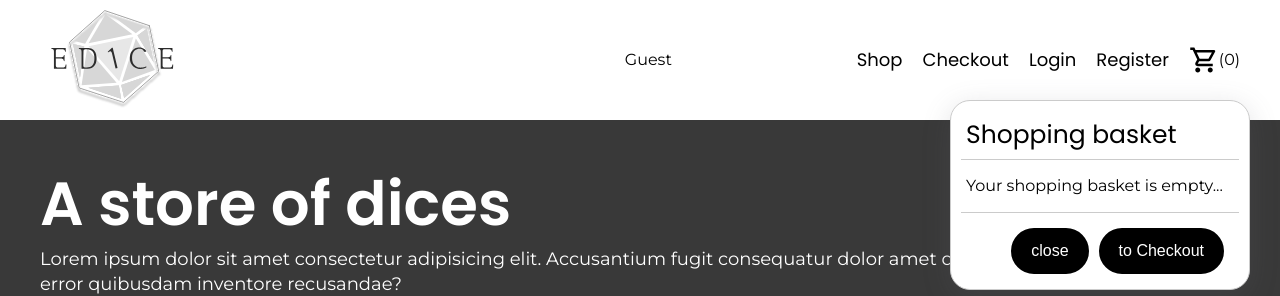
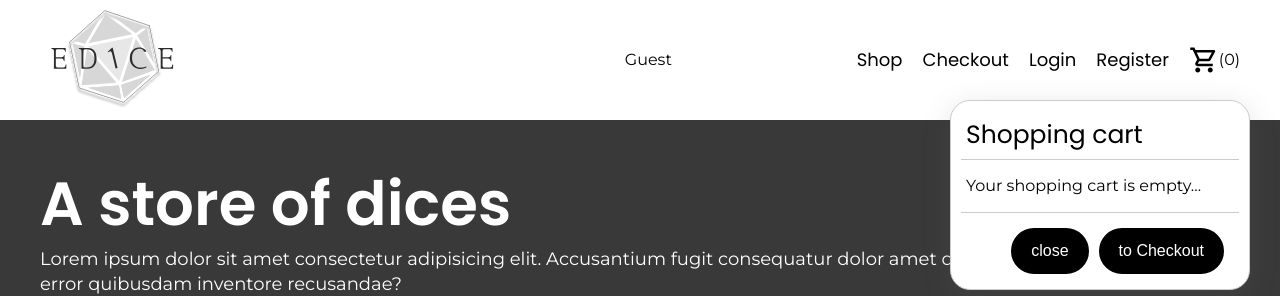
Before and after one commit to kajberg84/E-Dice, a React (Create React App) app: page / in a window 1280 px wide. Both pictures are taken after a click on the button 1203 px from the left and 59 px from the top of the page. Shown: the top 296 px of the page. Built offline with nearby package versions, Linux system fonts and the light colour scheme.

Commit message:
change basket to cart

```diff
--- a/src/App.js
+++ b/src/App.js
@@ -1,5 +1,5 @@
 import { Routing } from "./routes/Routing";
-import BasketProvider from "./context/BasketContext";
+import CartProvider from "./context/CartContext";
 import UserProvider from "./context/UserContext";
 //styles
 import "./styles/global.css";
@@ -7,9 +7,9 @@ function App() {
   return (
     <>
       <UserProvider>
-        <BasketProvider>
+        <CartProvider>
           <Routing />
-        </BasketProvider>
+        </CartProvider>
       </UserProvider>
     </>
   );
--- a/src/components/basket/Basket.jsx
+++ /dev/null
@@ -1,21 +0,0 @@
-import { useContext } from "react";
-import { BasketContext } from "../../context/BasketContext";
-import style from "./Basket.module.css";
-
-export const Basket = () => {
-  const { basket } = useContext(BasketContext);
-
-  return (
-    <div>
-      {basket.length <= 0 && <p>Your shopping basket is empty...</p>}
-      {basket.map((product) => (
-        <ul>
-          <li className={style.li_style} key={basket.index}>
-            <div>{product.title}</div>
-            <div>{product.price} $</div>
-          </li>
-        </ul>
-      ))}
-    </div>
-  );
-};
--- a/src/components/card/Card.jsx
+++ b/src/components/card/Card.jsx
@@ -1,13 +1,13 @@
 import { useState } from "react";
 import { ProductModal } from "../productmodal/ProductModal";
 import { useContext } from "react";
-import { BasketContext } from "../../context/BasketContext";
+import { CartContext } from "../../context/CartContext";
 // styles
 import styles from "./Card.module.css";
-import { Basket } from "../basket/Basket";
+import { Cart } from "../cart/Cart";
 
 export const Card = ({ product }) => {
-  const { basket, setBasket } = useContext(BasketContext);
+  const { cart, setCart } = useContext(CartContext);
   const [showModal, setShowModal] = useState(false);
   const handleModal = () => {
     setShowModal(true);
@@ -19,8 +19,8 @@ export const Card = ({ product }) => {
   };
 
   const addToCart = (product) => {
-    // setBasket([...basket, product]);
-    setBasket((prevState) => [...basket, product]);
+    // setCart([...cart, product]);
+    setCart((prevState) => [...cart, product]);
   };
 
   return (
--- /dev/null
+++ b/src/components/cart/Cart.jsx
@@ -0,0 +1,25 @@
+import { useContext } from "react";
+import { CartContext } from "../../context/CartContext";
+import style from "./Cart.module.css";
+
+export const Cart = () => {
+  const { cart } = useContext(CartContext);
+
+  const count = 2;
+
+  return (
+    <div>
+      {cart.length <= 0 && <p>Your shopping cart is empty...</p>}
+      <ul>
+        {cart.map((product) => (
+          <li className={style.li_style} key={cart.index}>
+            <span>
+              {count} {product.title}
+            </span>
+            <div>{product.price * count} $</div>
+          </li>
+        ))}
+      </ul>
+    </div>
+  );
+};
--- a/src/components/navbar/Navbar.jsx
+++ b/src/components/navbar/Navbar.jsx
@@ -4,10 +4,10 @@ import { RoutingPath } from "../../routes/RoutingPath";
 
 import { useContext, useState } from "react";
 import { UserContext } from "../../context/UserContext";
-import { BasketContext } from "../../context/BasketContext";
+import { CartContext } from "../../context/CartContext";
 import { Modal } from "../../utils/modal/Modal";
 import { removeLocalStorage } from "../../utils/localStorageHandler";
-import { Basket } from "../basket/Basket";
+import { Cart } from "../cart/Cart";
 
 // Styles
 import styles from "./Navbar.module.css";
@@ -23,7 +23,7 @@ export const Navbar = (props) => {
 
   const [modalVisible, setModalvisible] = useState(false);
 
-  const { basket } = useContext(BasketContext);
+  const { cart } = useContext(CartContext);
 
   const navigate = useNavigate();
 
@@ -87,13 +87,13 @@ export const Navbar = (props) => {
             alt="Icon for the cart"
           />
         </button>
-        <p> ({basket.length}) </p>
+        <p> ({cart.length}) </p>
       </nav>
       {modalVisible && (
         <Modal
           passedPosition={navPositionClicked}
-          title="Shopping basket"
-          content={<Basket />}
+          title="Shopping cart"
+          content={<Cart />}
           actions={
             <div>
               <button onClick={() => setModalvisible(false)}>close</button>
--- a/src/components/productmodal/ProductModal.jsx
+++ b/src/components/productmodal/ProductModal.jsx
@@ -1,17 +1,17 @@
 import ReactDOM from "react-dom";
 import icon from "../../assets/icons/x-circle.svg";
 import { useContext } from "react";
-import { BasketContext } from "../../context/BasketContext";
+import { CartContext } from "../../context/CartContext";
 
 // styles
 import styles from "./ProductModal.module.css";
 
 export const ProductModal = ({ product, closeModal }) => {
-  const { basket, setBasket } = useContext(BasketContext);
+  const { cart, setCart } = useContext(CartContext);
 
   const addToCart = (product) => {
-    // setBasket([...basket, product]);
-    setBasket((prevState) => [...basket, product]);
+    // setCart([...cart, product]);
+    setCart((prevState) => [...cart, product]);
   };
 
   return ReactDOM.createPortal(
--- a/src/context/BasketContext.jsx
+++ /dev/null
@@ -1,17 +0,0 @@
-import { createContext, useState } from "react";
-
-export const BasketContext = createContext();
-
-const BasketProvider = ({ children }) => {
-  const [basket, setBasket] = useState([]);
-
-  return (
-    <>
-      <BasketContext.Provider value={{ basket, setBasket }}>
-        {children}
-      </BasketContext.Provider>
-    </>
-  );
-};
-
-export default BasketProvider;
--- /dev/null
+++ b/src/context/CartContext.jsx
@@ -0,0 +1,17 @@
+import { createContext, useState } from "react";
+
+export const CartContext = createContext();
+
+const CartProvider = ({ children }) => {
+  const [cart, setCart] = useState([]);
+
+  return (
+    <>
+      <CartContext.Provider value={{ cart, setCart }}>
+        {children}
+      </CartContext.Provider>
+    </>
+  );
+};
+
+export default CartProvider;
```
Also changed, not shown: src/components/cart/Cart.module.css (renamed from src/components/basket/Basket.module.css).
